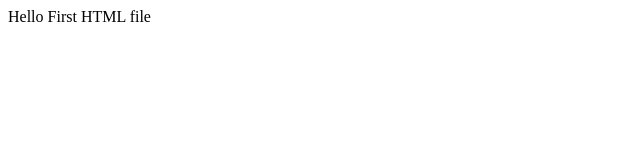
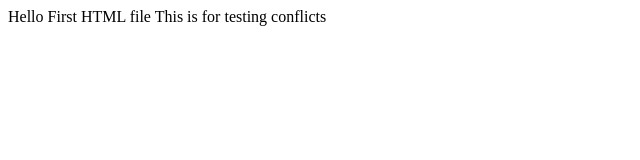
Before and after one commit to husseinshirvani/learning-git-repo, a plain HTML site: page html1.html in a window 1280 px wide. Shown: the whole page, without its empty margins (0-640 px from the left). Drawn offline with Linux system fonts and the light colour scheme.

Commit message:
Update html1.html - adding a new line

```diff
--- a/html1.html
+++ b/html1.html
@@ -7,5 +7,6 @@
 </head>
 <body>
     Hello First HTML file
+    This is for testing conflicts
 </body>
 </html>
```
